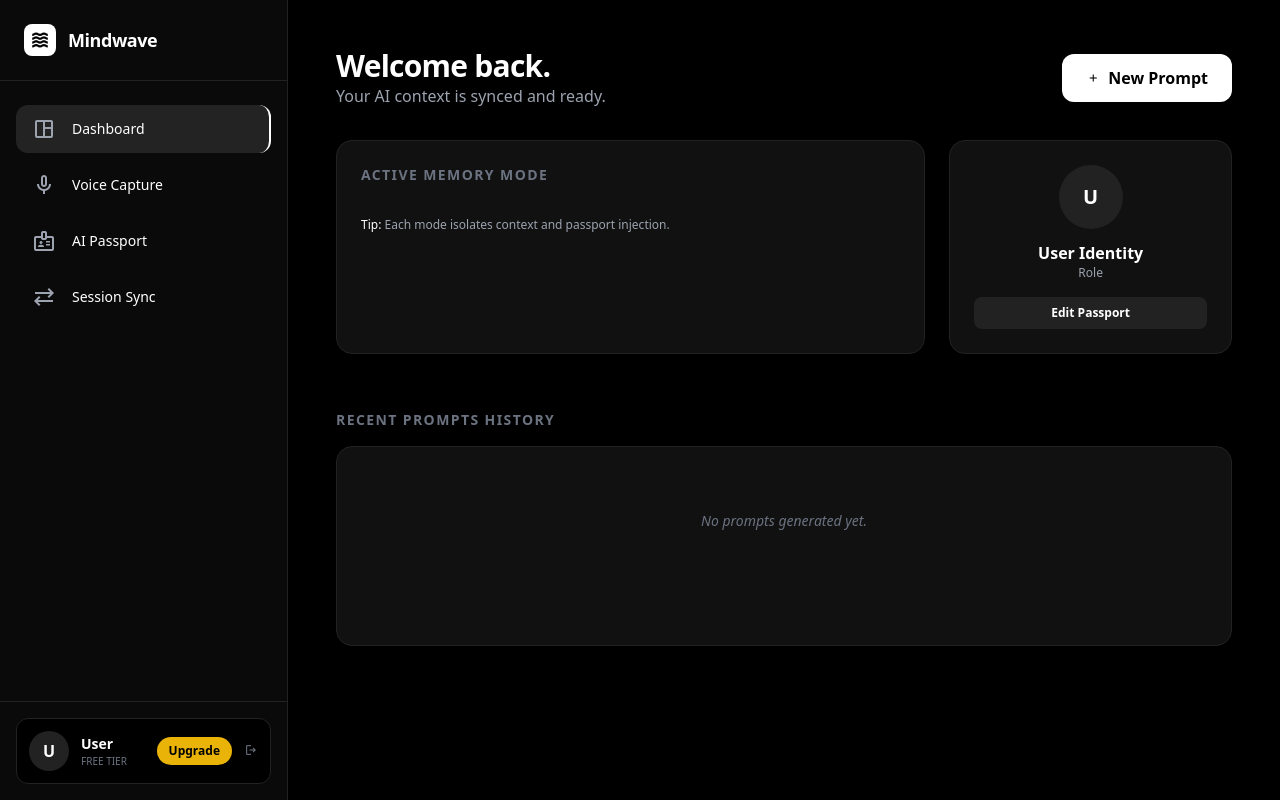
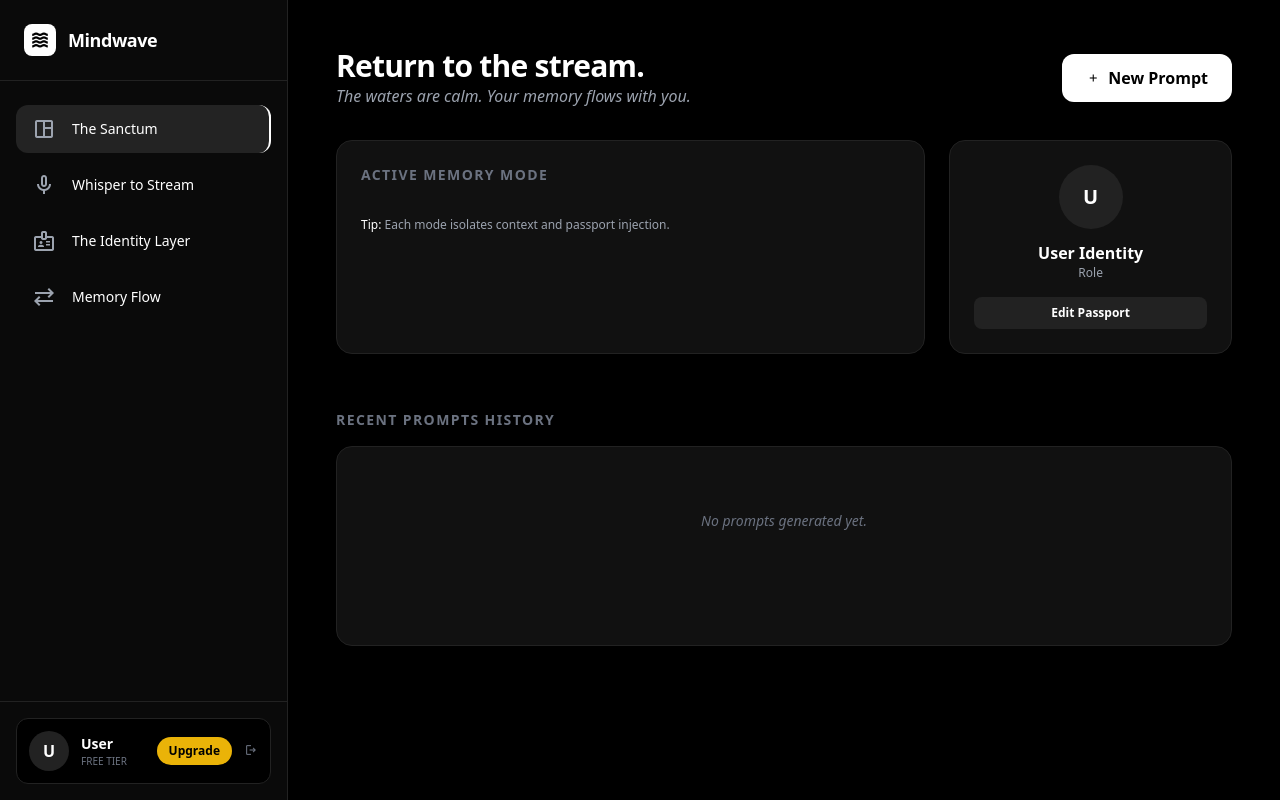
Before and after one commit to mystrycoder001/Kairo, a website with bundled scripts: page dashboard.html in a window 1280 px wide. Built offline with nearby package versions, Linux system fonts and the light colour scheme; a script that the page names is missing.

Commit message:
Copywriting: Atmospheric refinement for Dashboard navigation and headers

```diff
--- a/dashboard.html
+++ b/dashboard.html
@@ -71,19 +71,19 @@
             <nav class="flex-1 px-4 py-6 space-y-2 overflow-y-auto">
                 <button data-nav="overview" class="sidebar-item active w-full flex items-center gap-4 px-4 py-3 rounded-xl transition-colors hover:bg-white/5" id="tour-dashboard">
                     <span class="material-symbols-outlined text-gray-400">space_dashboard</span>
-                    <span class="hidden lg:block font-medium text-sm">Dashboard</span>
+                    <span class="hidden lg:block font-medium text-sm">The Sanctum</span>
                 </button>
                 <button data-nav="voice" class="sidebar-item w-full flex items-center gap-4 px-4 py-3 rounded-xl transition-colors hover:bg-white/5" id="tour-voice">
                     <span class="material-symbols-outlined text-gray-400">mic</span>
-                    <span class="hidden lg:block font-medium text-sm">Voice Capture</span>
+                    <span class="hidden lg:block font-medium text-sm">Whisper to Stream</span>
                 </button>
                 <button data-nav="passport" class="sidebar-item w-full flex items-center gap-4 px-4 py-3 rounded-xl transition-colors hover:bg-white/5" id="tour-passport">
                     <span class="material-symbols-outlined text-gray-400">badge</span>
-                    <span class="hidden lg:block font-medium text-sm">AI Passport</span>
+                    <span class="hidden lg:block font-medium text-sm">The Identity Layer</span>
                 </button>
                 <button data-nav="sync" class="sidebar-item w-full flex items-center gap-4 px-4 py-3 rounded-xl transition-colors hover:bg-white/5" id="tour-sync">
                     <span class="material-symbols-outlined text-gray-400">sync_alt</span>
-                    <span class="hidden lg:block font-medium text-sm">Session Sync</span>
+                    <span class="hidden lg:block font-medium text-sm">Memory Flow</span>
                 </button>
             </nav>
 
@@ -111,8 +111,8 @@
             <section id="screen-overview" class="screen active p-8 lg:p-12 space-y-8 max-w-6xl mx-auto">
                 <div class="flex justify-between items-center">
                     <div>
-                        <h1 class="text-3xl font-bold tracking-tight">Welcome back.</h1>
-                        <p class="text-gray-400">Your AI context is synced and ready.</p>
+                        <h1 class="text-3xl font-bold tracking-tight">Return to the stream.</h1>
+                        <p class="text-gray-400 font-light italic">The waters are calm. Your memory flows with you.</p>
                     </div>
                     <button data-nav="voice" class="bg-white text-black font-bold px-6 py-3 rounded-xl hover:scale-105 transition-transform flex items-center gap-2 shadow-lg">
                         <span class="material-symbols-outlined text-sm">add</span>
```
